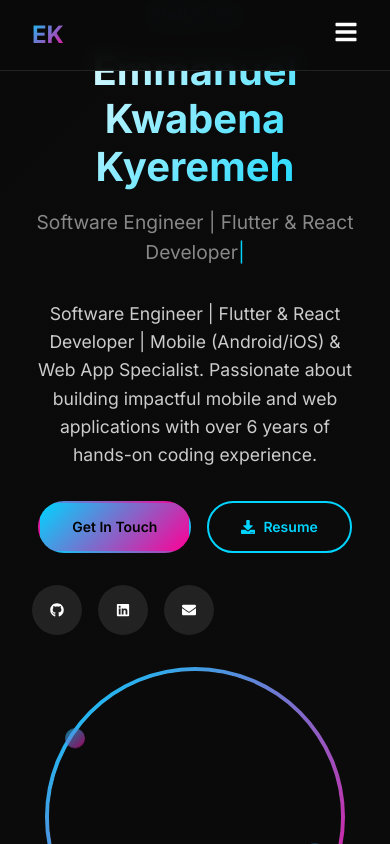
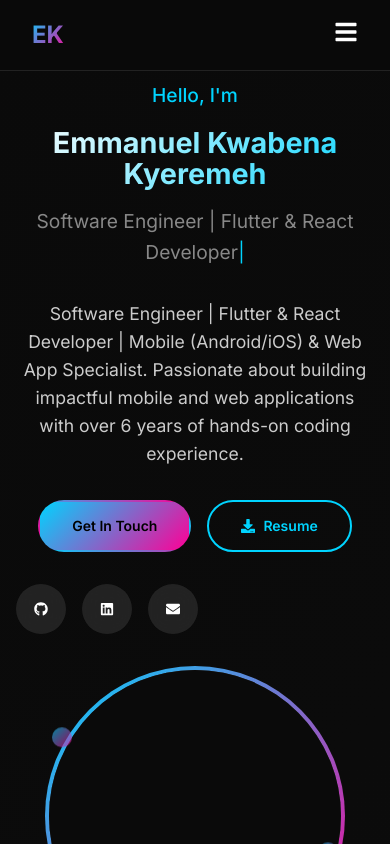
Before and after one commit to ekyeremeh7/portfolio, a React (Create React App) app: page / in a window 390 px wide. Shown: the top 844 px of the page. Built offline with nearby package versions, Linux system fonts and the light colour scheme.

Commit message:
Fix mobile layout: prevent name clipping and improve mobile spacing

```diff
--- a/src/components/Hero.js
+++ b/src/components/Hero.js
@@ -11,6 +11,13 @@ const HeroSection = styled.section`
   position: relative;
   padding: 0 2rem;
   overflow: hidden;
+
+  @media (max-width: 768px) {
+    padding: 2rem 1rem;
+    min-height: auto;
+    align-items: flex-start;
+    padding-top: 4rem;
+  }
 `;
 
 const HeroContainer = styled.div`
@@ -30,6 +37,10 @@ const HeroContainer = styled.div`
 
 const HeroContent = styled.div`
   z-index: 2;
+
+  @media (max-width: 768px) {
+    padding-top: 1rem;
+  }
 `;
 
 const Greeting = styled(motion.div)`
@@ -50,7 +61,13 @@ const Name = styled(motion.h1)`
   line-height: 1.2;
 
   @media (max-width: 768px) {
-    font-size: 2.5rem;
+    font-size: 2.2rem;
+    line-height: 1.1;
+  }
+
+  @media (max-width: 480px) {
+    font-size: 1.8rem;
+    line-height: 1.1;
   }
 `;
 
```
